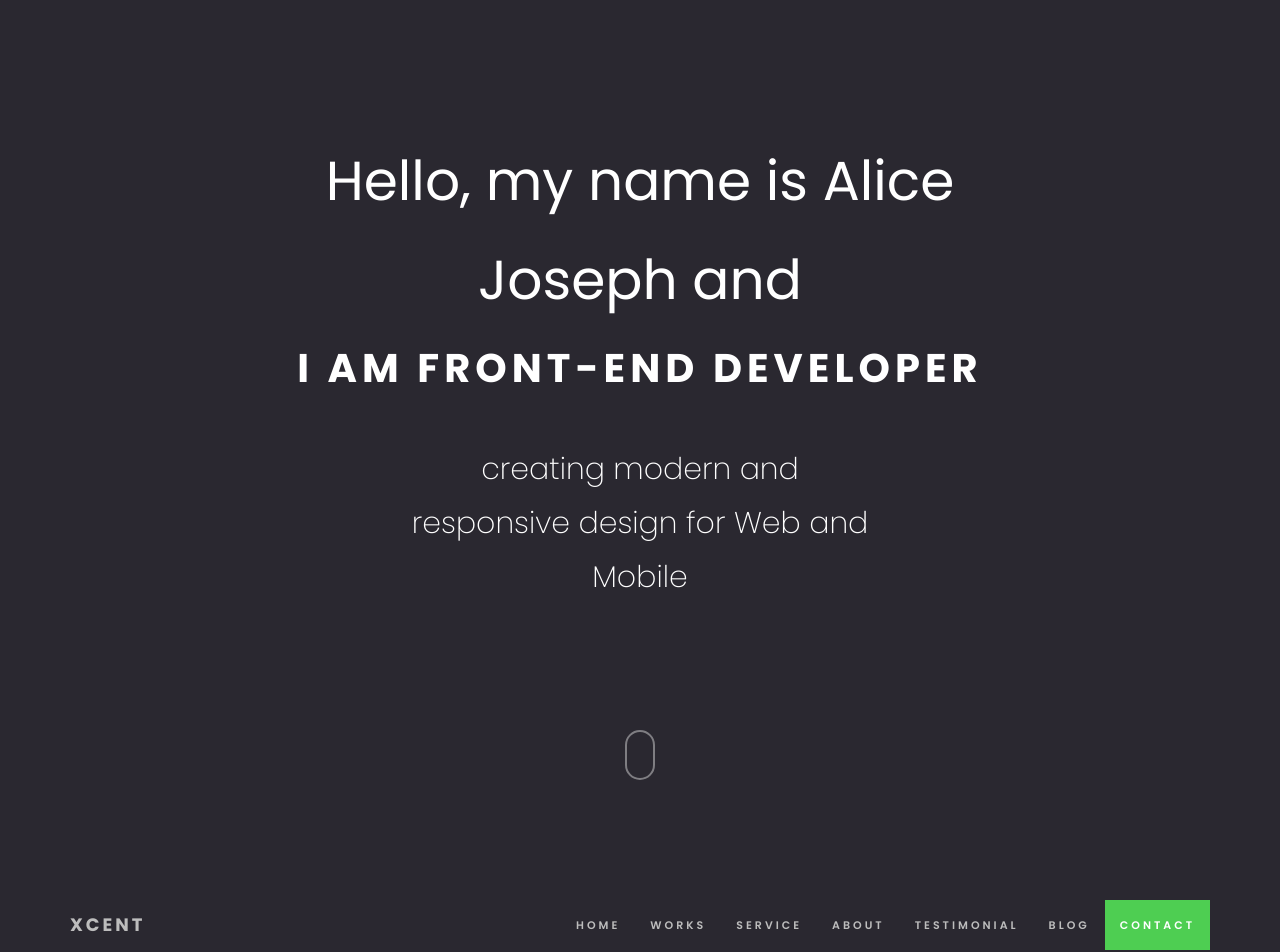
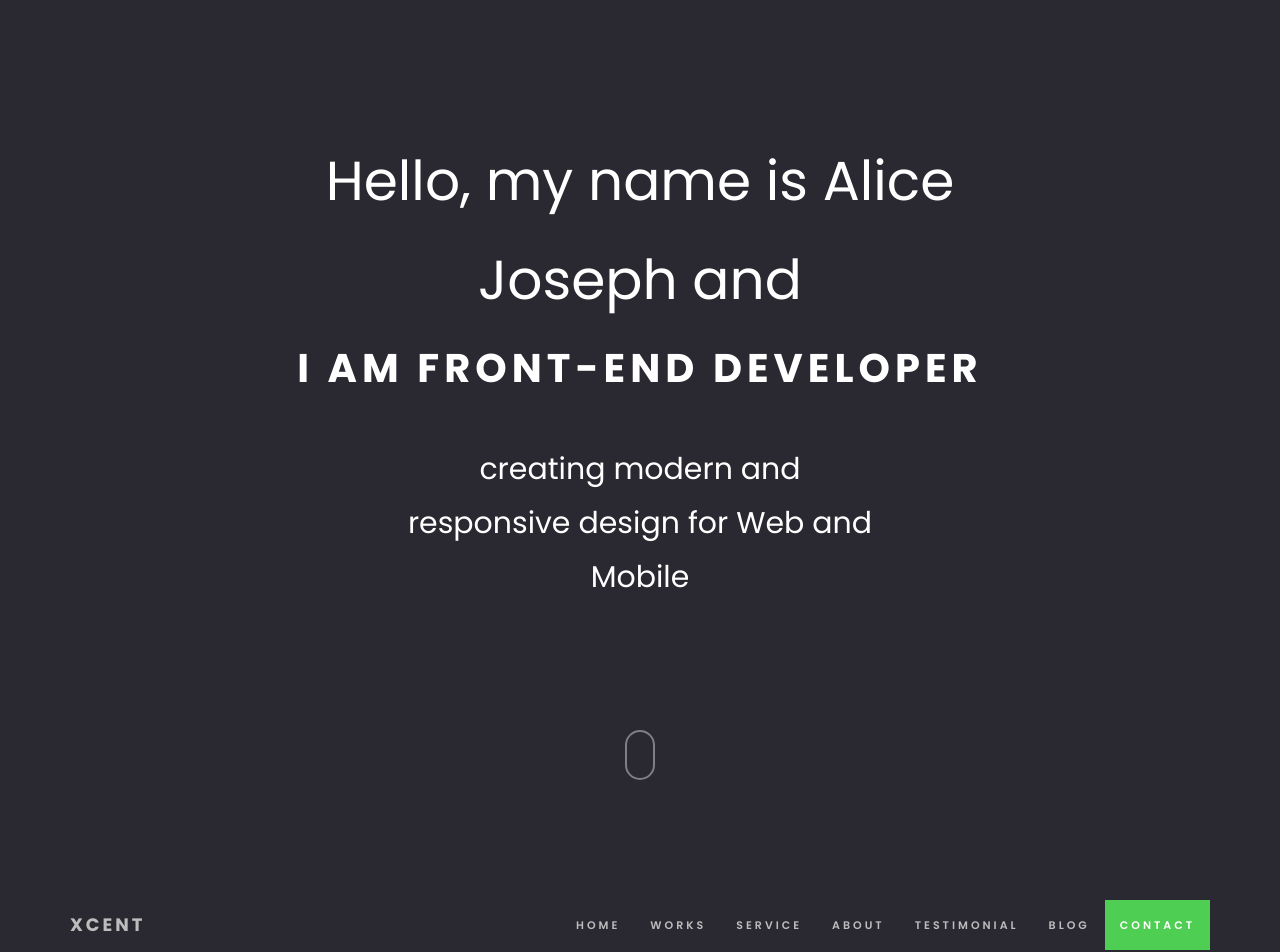
Before and after one commit to RahKapoor/Portfolio, a Jekyll site: the page built from index-video.html, in a window 1280 px wide. Shown: the top 952 px of the page. Built offline with Jekyll 4.4.1, drawn with Linux system fonts in a browser that asks for light colours.

Commit message:
Update style.css

```diff
--- a/assets/css/style.css
+++ b/assets/css/style.css
@@ -614,6 +614,7 @@ textarea.form-control {
     margin: 0 auto;
 	margin-top: 50px;
 	font-family: 'poppins', sans-serif;
+	font-weight: 400;
 }
 
 .hello {
@@ -1800,6 +1801,7 @@ figure {
 		margin: 0 auto;
 		margin-top: 50px;
 		font-family: 'poppins', sans-serif;
+		font-weight: 400;
 	}
 
 	.scroll-email {
```
